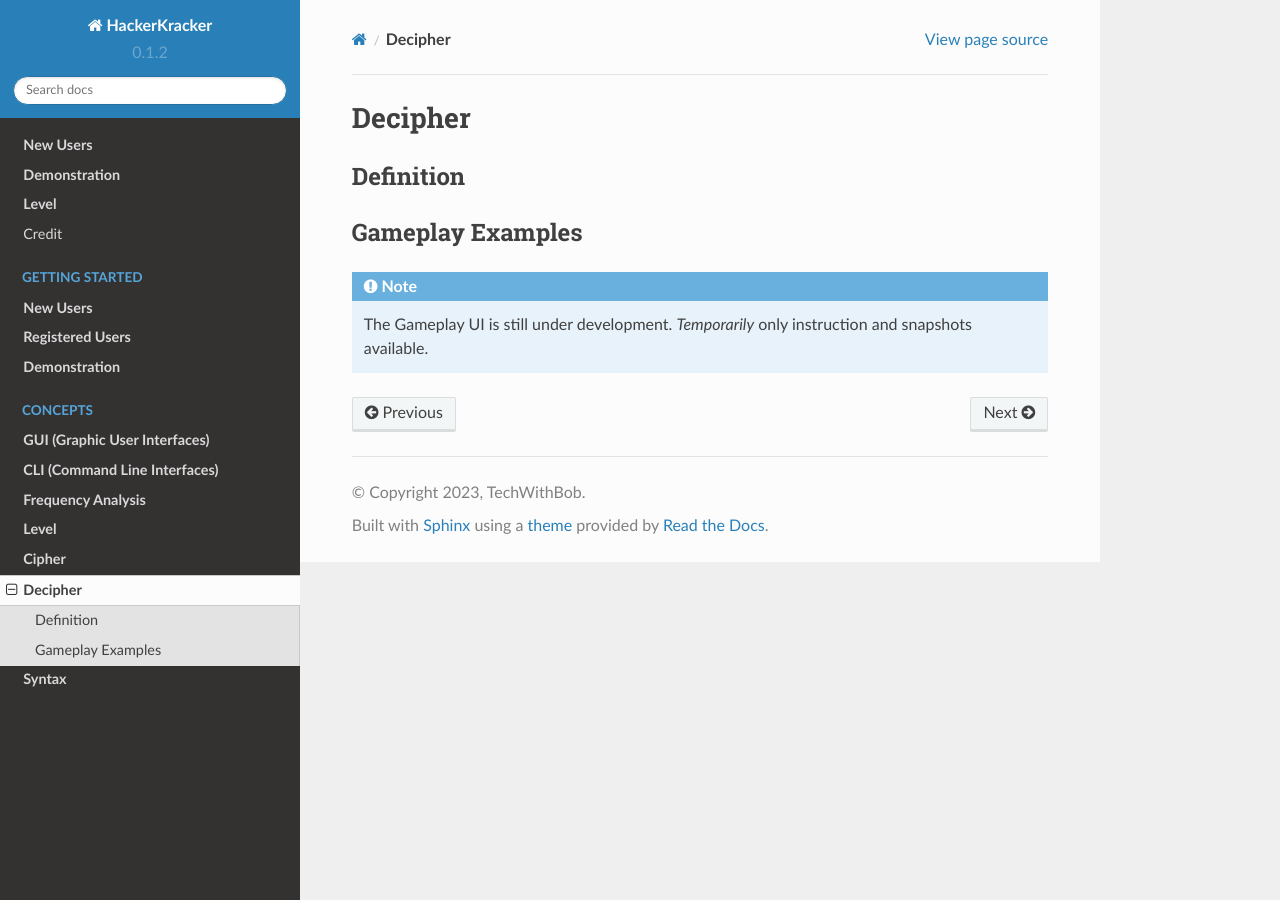
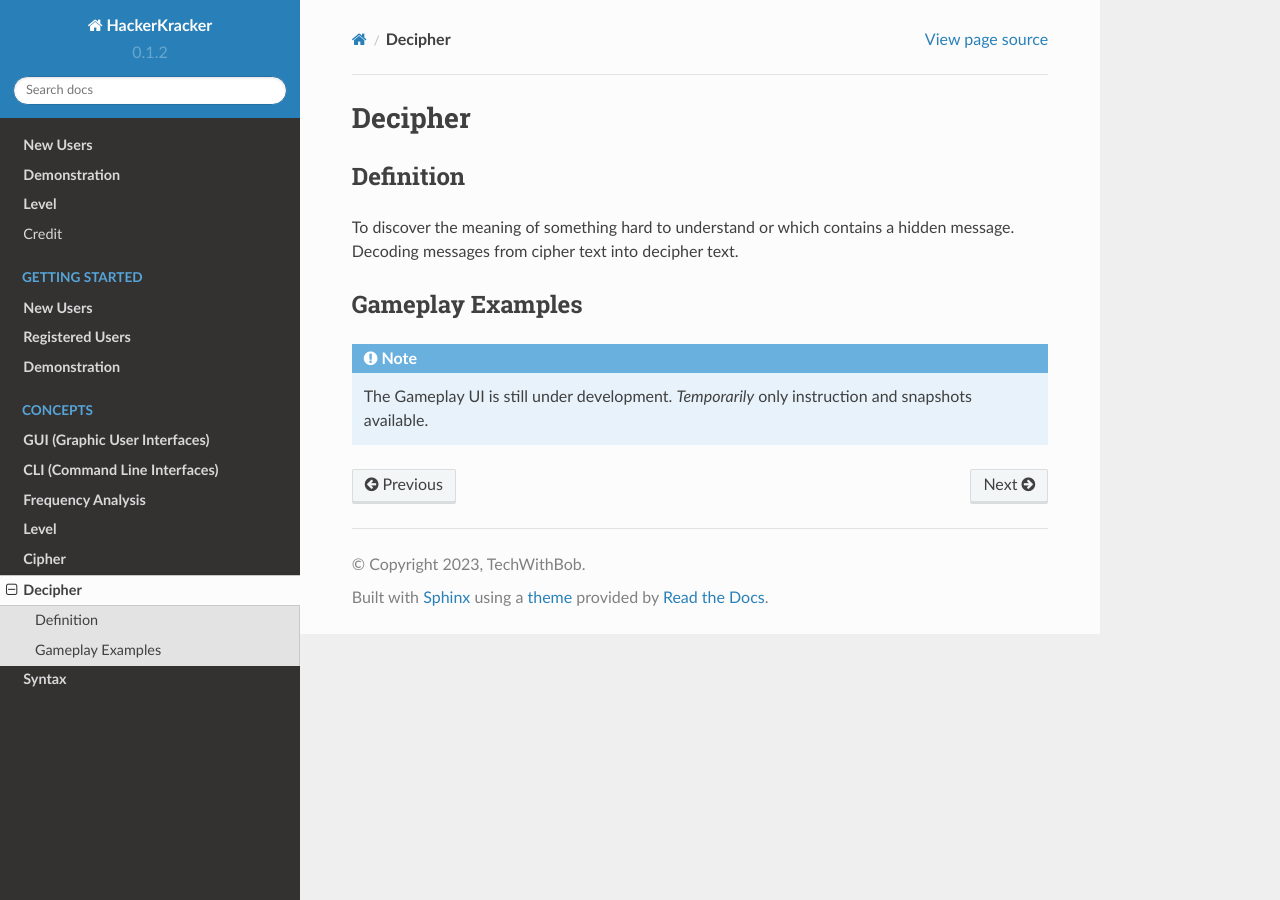
Before and after one commit to techwithbob/HackerKracker, a Sphinx documentation site: the page built from docs/source/concepts/decipher.rst, in a window 1280 px wide. Built offline with Sphinx 7.4.7 and the Read the Docs theme 2.0.0, drawn with Linux system fonts in a browser that asks for light colours.

Commit message:
Update decipher.rst

```diff
--- a/docs/source/concepts/decipher.rst
+++ b/docs/source/concepts/decipher.rst
@@ -2,6 +2,8 @@
 =============
 Definition
 -----------
+To discover the meaning of something hard to understand or which contains a hidden message. Decoding messages from cipher text into decipher text.
+
 Gameplay Examples
 ------------------
 
```
